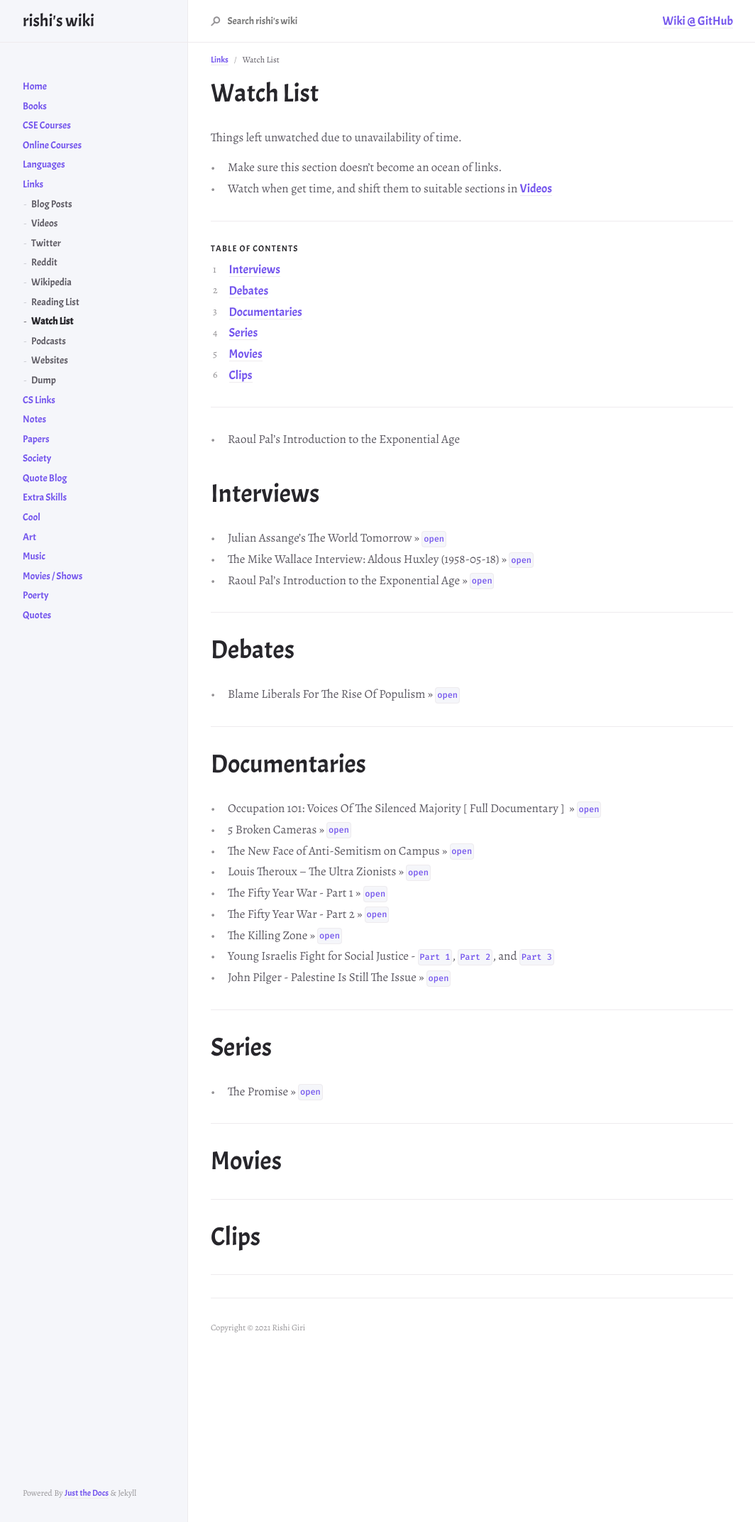
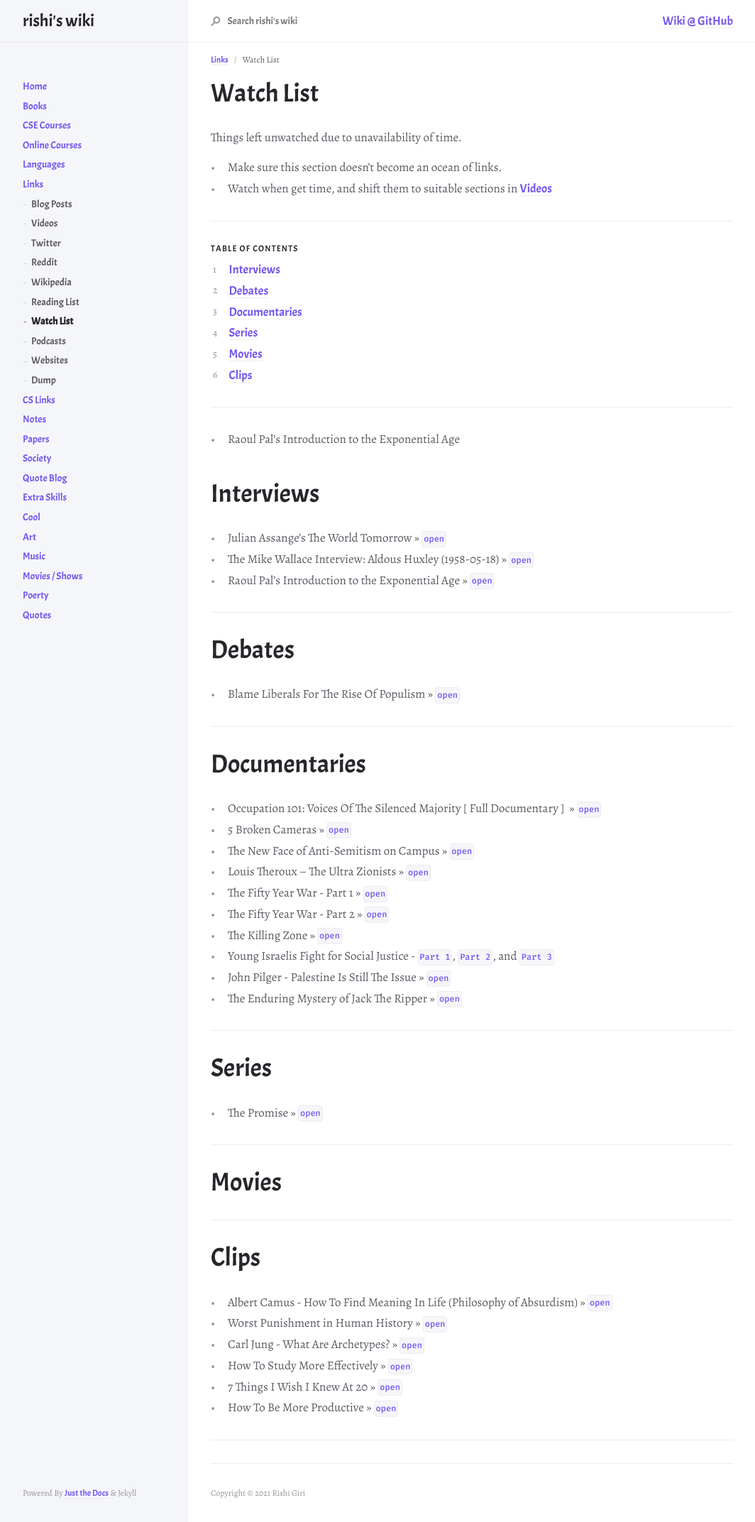
Before and after one commit to r8w/r8w, a Jekyll site: the page built from docs/links/watchlist.md, in a window 1280 px wide. Shown: the whole page at 71% size, without its empty margins (107-1171 px from the left). Built offline with Jekyll 4.4.1, drawn with Linux system fonts in a browser that asks for light colours; nearby versions of some CDN libraries.

```diff
--- a/docs/links/watchlist.md
+++ b/docs/links/watchlist.md
@@ -50,6 +50,7 @@ Things left unwatched due to unavailability of time.
 - The Killing Zone >> [`open`](https://topdocumentaryfilms.com/dispatches-the-killing-zone/)
 - Young Israelis Fight for Social Justice - [`Part 1`](https://www.youtube.com/watch?v=GKzdVCYXx-Y), [`Part 2`](https://www.youtube.com/watch?v=lbCEwmCwvxk), and [`Part 3`](https://www.youtube.com/watch?v=rKgeyYr6RQY)
 - John Pilger - Palestine Is Still The Issue >> [`open`](https://www.youtube.com/watch?v=AYF0td7Ykus)
+- The Enduring Mystery of Jack The Ripper >> [`open`](https://www.youtube.com/watch?v=lADBHDg-JtA)
 
 ---
 
@@ -66,4 +67,11 @@ Things left unwatched due to unavailability of time.
 
 # Clips
 
+- Albert Camus - How To Find Meaning In Life (Philosophy of Absurdism) >> [`open`](https://www.youtube.com/watch?v=TkhLRaQ3k0U)
+- Worst Punishment in Human History >> [`open`](https://www.youtube.com/watch?v=c1DVNpxfXa8)
+- Carl Jung - What Are Archetypes? >> [`open`](https://www.youtube.com/watch?v=wywUQc-4Opk)
+- How To Study More Effectively >> [`open`](https://www.youtube.com/watch?v=MlJdMr3O5J4)
+- 7 Things I Wish I Knew At 20 >> [`open`](https://www.youtube.com/watch?v=lUqIPo4DDHE)
+- How To Be More Productive >> [`open`](https://www.youtube.com/watch?v=lbtte7iTS9g)
+
 ---
```
Also changed, not shown: docs/links/videos.md (+8 -0 lines).
